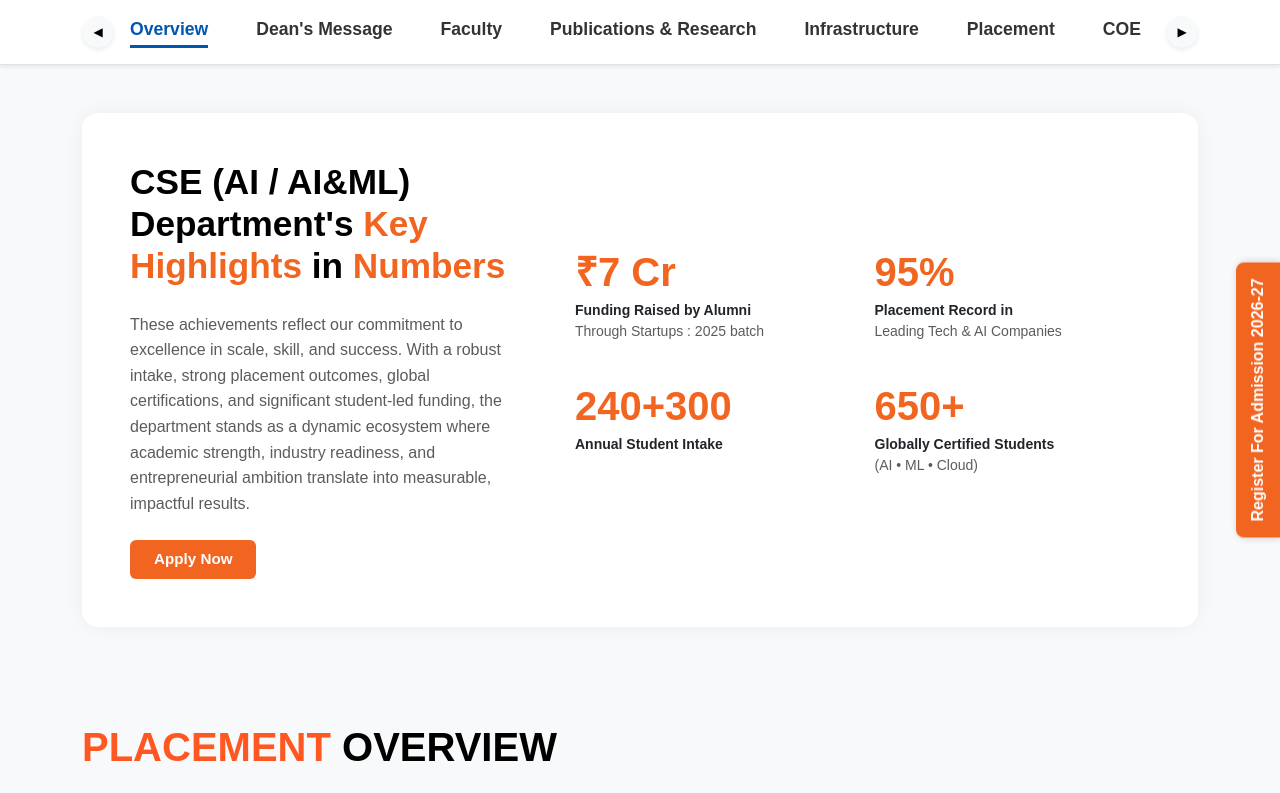
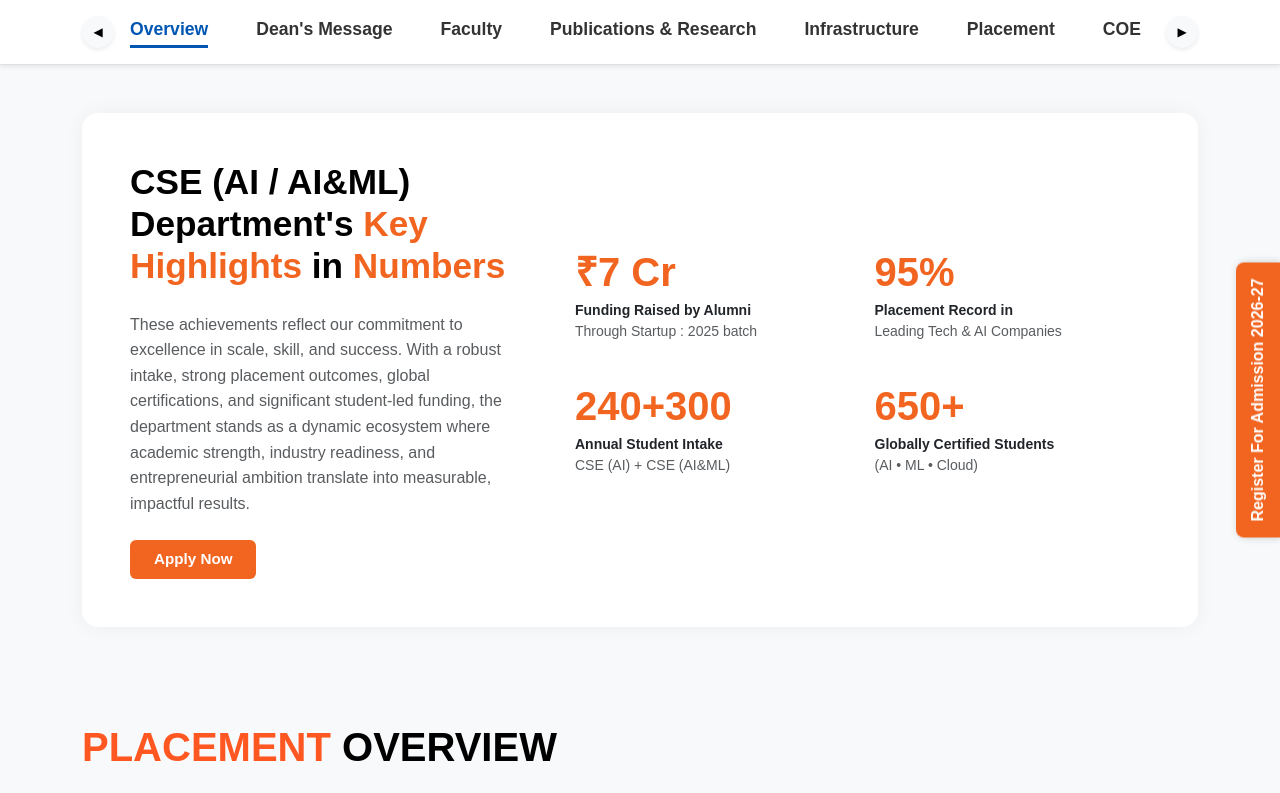
Before and after one commit to ArnavBhardwaj123/Dept-Website, a Next.js app in the folder deptweb/: page / in a window 1280 px wide. Shown: the top 793 px of the page. Built offline with nearby package versions, Linux system fonts and the light colour scheme.

Commit message:
Final hero section

```diff
--- a/deptweb/src/components/home/overview.jsx
+++ b/deptweb/src/components/home/overview.jsx
@@ -50,7 +50,7 @@ export default function Overview() {
                 <div className="col-sm-6">
                   <h3 className="fw-bold mb-1" style={{ fontSize: '2.5rem', color: '#F26520' }}>₹7 Cr</h3>
                   <p className="small fw-bold mb-0 text-dark">Funding Raised by Alumni</p>
-                  <p className="small text-muted">Through Startups : 2025 batch</p>
+                  <p className="small text-muted">Through Startup : 2025 batch</p>
                 </div>
 
                 {/* Stat 2 */}
@@ -64,6 +64,7 @@ export default function Overview() {
                 <div className="col-sm-6">
                   <h3 className="fw-bold mb-1" style={{ fontSize: '2.5rem', color: '#F26520' }}>240+300</h3>
                   <p className="small fw-bold mb-0 text-dark">Annual Student Intake</p>
+                  <p className="small text-muted"> CSE (AI) + CSE (AI&ML)</p>
                 </div>
 
                 {/* Stat 4 */}
```
